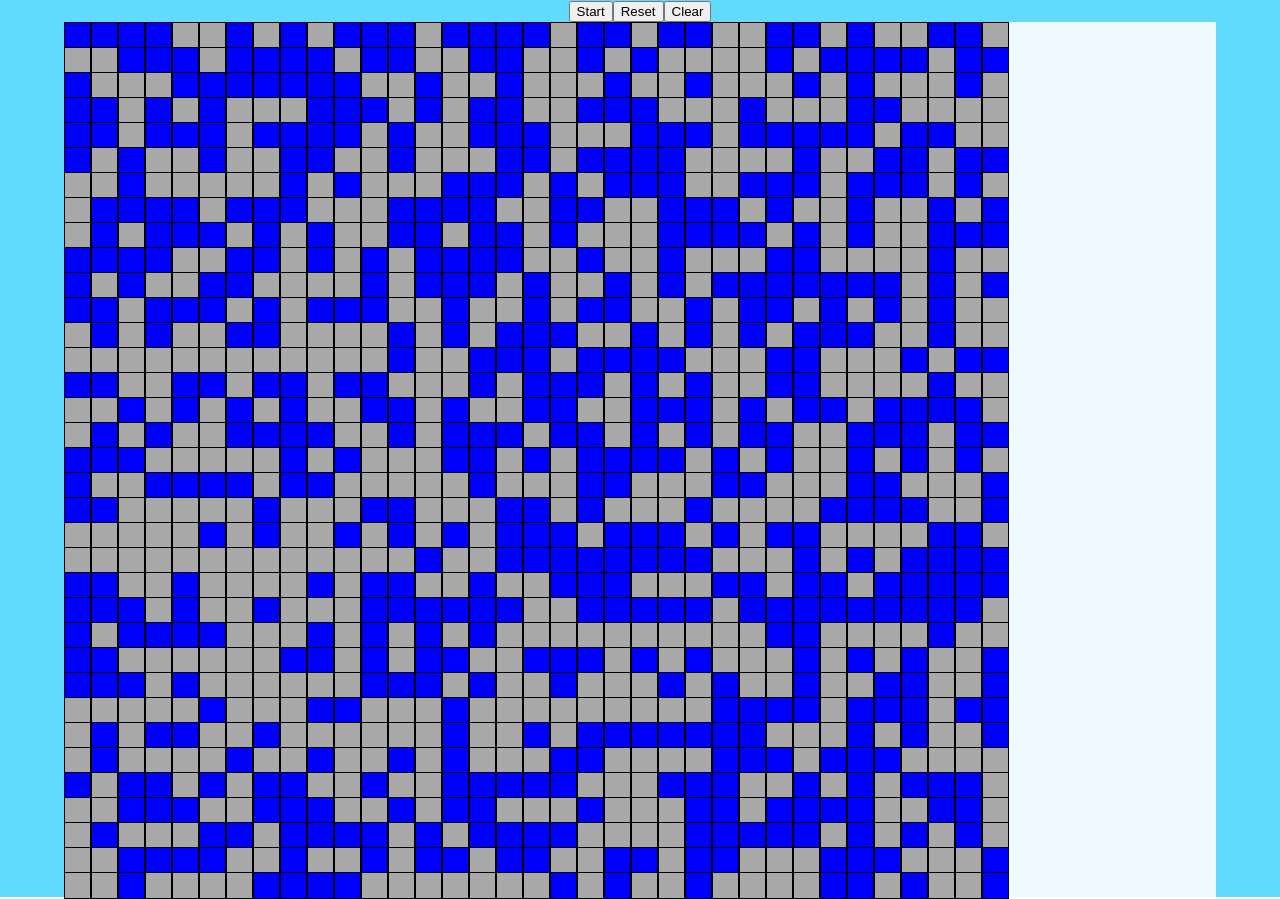
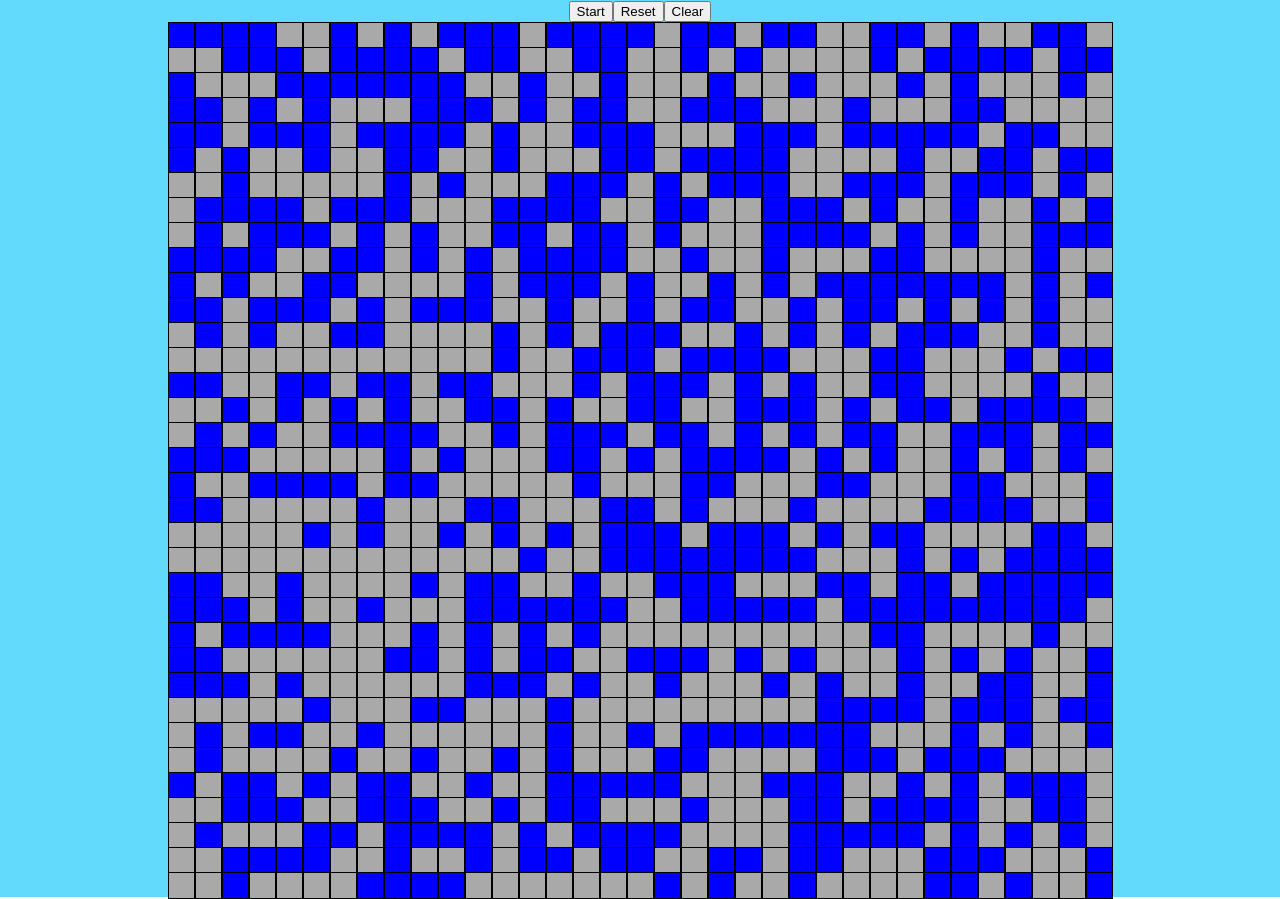
Before and after one commit to Astaton/React-Gol, a React (Create React App) app: page / in a window 1280 px wide. Built offline with nearby package versions, Linux system fonts and the light colour scheme.

Commit message:
update -game works, centered board

```diff
--- a/package.json
+++ b/package.json
@@ -13,7 +13,8 @@
   "scripts": {
     "start": "react-scripts start",
     "build": "react-scripts build",
-    "test": "react-scripts test",
+    "test-reg": "react-scripts test",
+    "test": "jest --watch",
     "eject": "react-scripts eject"
   },
   "eslintConfig": {
@@ -30,5 +31,8 @@
       "last 1 firefox version",
       "last 1 safari version"
     ]
+  },
+  "devDependencies": {
+    "jest": "^25.3.0"
   }
 }
--- a/src/App.css
+++ b/src/App.css
@@ -15,7 +15,7 @@
 
 .gameBoard {
   max-height: 90%;
-  max-width: 90%;
+  width: fit-content;
   background-color: aliceblue;
   display: flex;
   flex-direction: column;
@@ -30,7 +30,8 @@
 }
 
 .cell {
-  flex-basis: 25px;
+  width: 25px;
+  flex-shrink: 0;
   height: 25px;
   border: 1px solid black;
 }
--- a/src/App.js
+++ b/src/App.js
@@ -1,5 +1,5 @@
 import React from "react";
-import Gol from "./Components/Gol";
+import { Gol } from "./Components/Gol";
 import "./App.css";
 
 function App() {
--- a/src/Components/Gol.js
+++ b/src/Components/Gol.js
@@ -1,5 +1,7 @@
 import React, { useState, useEffect } from "react";
 import Matrix from "./Matrix";
+
+// import { buildMatrix, updateMatrix } from "../utils";
 
 const buildMatrix = (size, random) => {
   let matrix = [];
@@ -10,19 +12,18 @@ const buildMatrix = (size, random) => {
     }
     matrix.push(row);
   }
-  console.log(matrix);
   return matrix;
 };
 
 const checkNeighbors = (matrix, [y, x]) => {
   const neighbors = [
     [y - 1, x - 1],
+    [y - 1, x],
+    [y - 1, x + 1],
     [y, x - 1],
+    [y, x + 1],
     [y + 1, x - 1],
-    [y - 1],
     [y + 1, x],
-    [y - 1, x + 1],
-    [y, x + 1],
     [y + 1, x + 1],
   ];
   let liveNeighbors = 0;
@@ -51,7 +52,7 @@ export const updateMatrix = (matrix) => {
   return newMatrix;
 };
 
-export default function Gol() {
+export const Gol = function () {
   const [matrix, setMatrix] = useState([[]]);
   useEffect(() => {
     console.log("building matrix");
@@ -94,4 +95,4 @@ export default function Gol() {
       </div>
     </div>
   );
-}
+};
```
Also changed, not shown: 1 other file (tests, documents, lock files or other folders).
